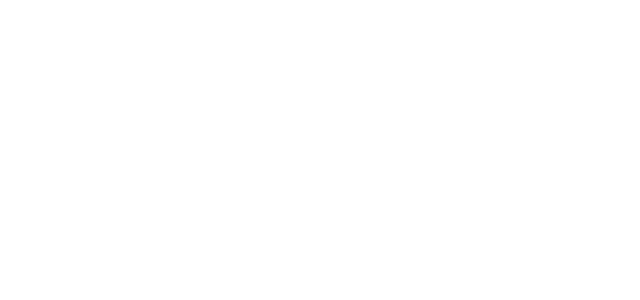
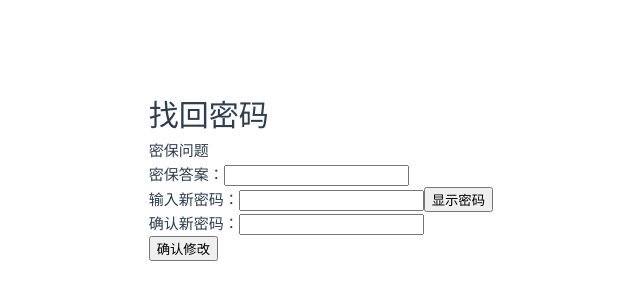
Before and after one commit to DATE-W/DB_design, a Vue app in the folder Frontend/: page /recover in a window 1280 px wide. Before the commit this address had no page. Shown: the part 224-524 px from the top of the page, without its empty margins (147-787 px from the left). Built offline with nearby package versions, Linux system fonts and the light colour scheme.

Commit message:
2153398_wh_sign1.1
1.0的上传中，点击找回密码的跳转会出现页面为空的BUG，是没有修改router导致的，1.1版本进行修复。

```diff
--- a/Frontend/src/components/recover.vue
+++ b/Frontend/src/components/recover.vue
@@ -8,12 +8,11 @@
     <label for="newPword">输入新密码：</label>
     <input type="password" id="newPword" v-model="newPword" :type="passwordVisible ? 'text' : 'password'"
       required>
-      <button @click="show_or_hide">{{ passwordVisible ? '隐藏密码' : '显示密码' }}</button>
+    <button @click="ShoworHide">{{ passwordVisible ? '隐藏密码' : '显示密码' }}</button>
     <br>
     <label for="confirmPword">确认新密码：</label>
     <input type="password" id="confirmPword" v-model="confirmPword" :type="passwordVisible ? 'text' : 'password'"
       required>
-      <button @click="show_or_hide">{{ passwordVisible ? '隐藏密码' : '显示密码' }}</button>
     <br>
     <button @click="recoverPword">确认修改</button>
   </div>
@@ -31,7 +30,7 @@
     };
   },
   methods: {
-      show_or_hide() {
+    ShoworHide() {
       this.passwordVisible = !this.passwordVisible;
     },
     recoverPword() {
--- a/Frontend/src/router/index.js
+++ b/Frontend/src/router/index.js
@@ -18,6 +18,10 @@
       path: '/signup',
       component: () => import('../components/signup.vue')
     },
+    {
+      path: '/recover',
+      component: () => import('../components/recover.vue')
+    }
   ]
 })
 
```
Lines whose indentation alone changed are shown as unchanged.
